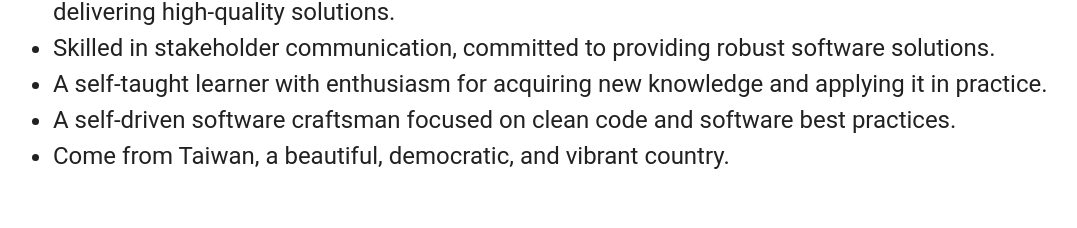
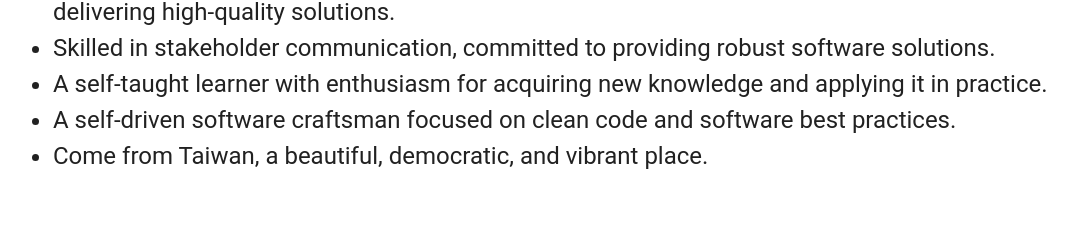
Before and after one commit to realDNA/aboutme2, a Vue app in the folder aboutme/: page /about in a window 1280 px wide. Shown: the part 1127-1355 px from the top of the page, without its empty margins (65-1142 px from the left). Built offline with nearby package versions, Linux system fonts and the light colour scheme.

Commit message:
change wording

```diff
--- a/aboutme/src/views/AboutMe.vue
+++ b/aboutme/src/views/AboutMe.vue
@@ -57,8 +57,7 @@
                   software best practices.
                 </li>
                 <li v-scrollanimation>
-                  Come from Taiwan, a beautiful, democratic, and vibrant
-                  country.
+                  Come from Taiwan, a beautiful, democratic, and vibrant place.
                 </li>
               </ul>
             </div>
```
